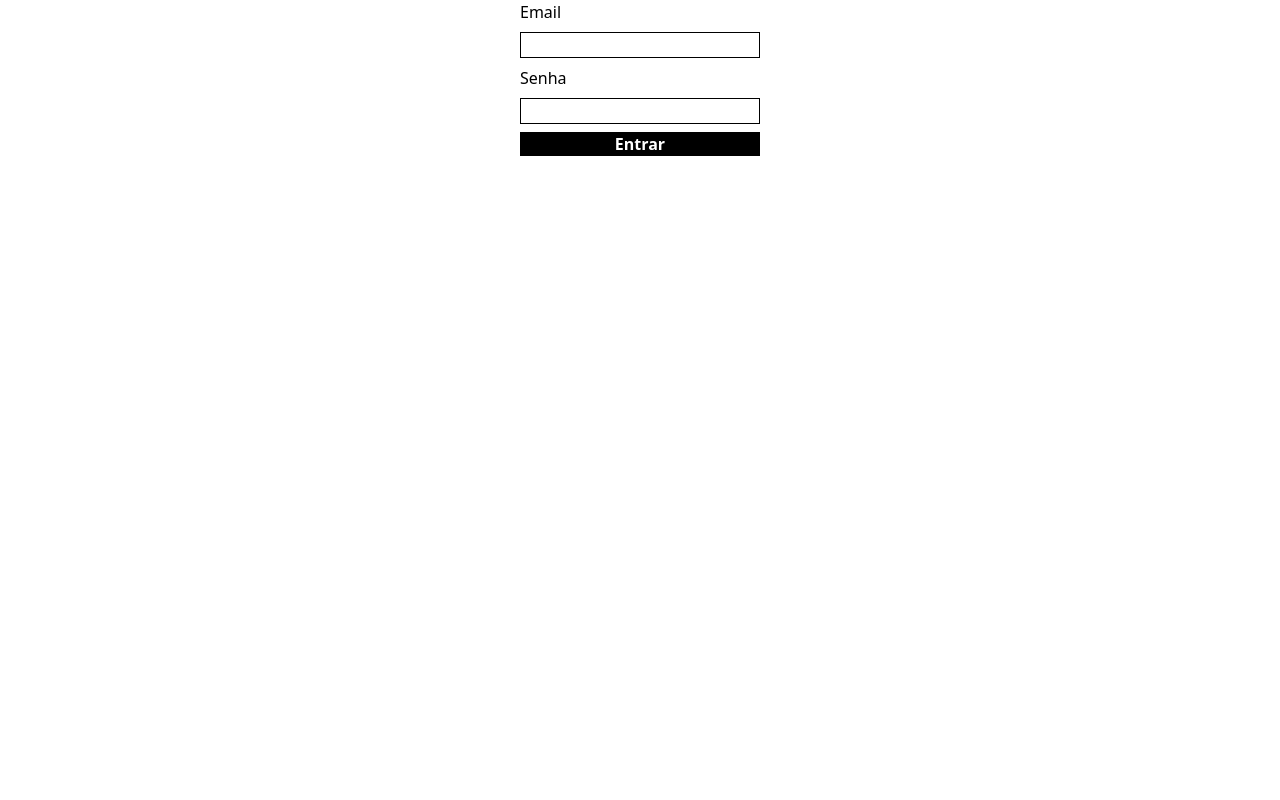
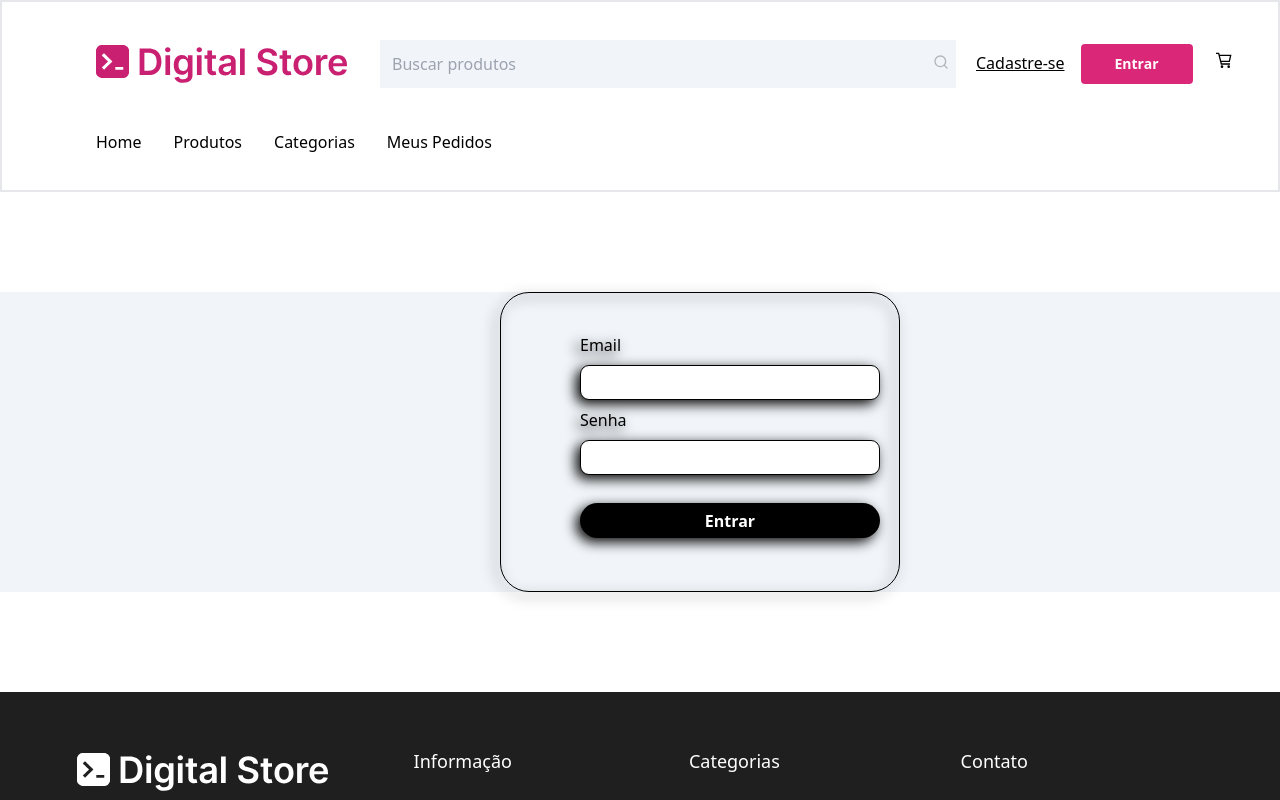
Before and after one commit to ayrandev/PROJETO-DIGITAL-STORE, a React (Vite) app in the folder FRONT-END/: page /LoginPage in a window 1280 px wide. Shown: the top 800 px of the page. Built offline with nearby package versions, Linux system fonts and the light colour scheme.

Commit message:
Atualizando projeto com front e produtos do back

```diff
--- a/FRONT-END/src/components/FilterBy.jsx
+++ b/FRONT-END/src/components/FilterBy.jsx
@@ -5,7 +5,7 @@ function FilterBy (){
 
     return(
 
-        <div className="h-[480px] py-[10px] w-[600px] bg-white rounded border drop-shadow-[6px_16px_30px_#6962620D]">
+        <div className="h-[480px] py-[10px] w-[250px] ml-[30px] bg-white rounded border drop-shadow-[6px_16px_30px_#6962620D]">
             <span className="font-bold text-lg ml-6">Filtrar por: <br /></span>
             <div className="border-t border-gray-300 my-4 ml-6 w-[80%]">  </div>
             <div className="ml-6 my-3.5">
--- a/FRONT-END/src/components/FormLogin.jsx
+++ b/FRONT-END/src/components/FormLogin.jsx
@@ -1,34 +1,24 @@
 import { useState } from "react";
+import Layout from "./Layout";
 
-export default function LoginPage() {
+ function LoginPage() {
 
-    const [email, setEmail] = useState("");
-    const [password, setPassword] = useState("");
-    const submitHandler = (event) => {
-        event.preventDefault();
-        let options = {
-            method: "POST",
-            headers: {
-                "Content-type": "application/json"
-            },
-            body: JSON.stringify({
-                email, password
-            })
-        }
-        fetch('http://localhost:3000/users/token', options)
-            .then(response => response.json())
-            .then(body => {
-                localStorage.setItem('token', body.token);
-                location.href = '/admin'
-            })
-    }
     return (
-        <form className="flex flex-col w-60 m-auto gap-2" onSubmit={submitHandler}>
-            <label htmlFor="">Email</label>
-            <input type="text" className="border border-black" onChange={event => setEmail(event.target.value)} />
-            <label htmlFor="">Senha</label>
-            <input type="password" className="border border-black" onChange={event => setPassword(event.target.value)} />
-            <button className="bg-black text-white font-bold">Entrar</button>
-        </form>
-    );
+    <>
+    <Layout>
+        <div className="border border-black w-[400px] h-[300px] ml-[500px] mt-[100px] bg-transparent drop-shadow-[-3.61px_4.52px_6.52px_#000000] rounded-[29px]">
+            <form className="flex flex-col w-60 m-auto gap-2 mt-[40px]  ">
+                <label htmlFor="">Email</label>
+                <input type="text" className="border border-black w-[300px] h-[35px] rounded-[9px]"/>
+                <label htmlFor="">Senha</label>
+                <input type="password" className="border border-black w-[300px] h-[35px] rounded-[9px]"/>
+                <button className="bg-black text-white font-bold w-[300px] h-[35px] rounded-[29px] mt-[20px]">Entrar</button>
+            </form>
+        </div>
+    </Layout>
+    </>
+    )
+
 }
+
+export default LoginPage;
--- a/FRONT-END/src/components/Layout.jsx
+++ b/FRONT-END/src/components/Layout.jsx
@@ -2,7 +2,7 @@ import Footer from "./Footer";
 import Header from "./hearder-comp/Header";
 
 
-export default function Layout (props){
+ function Layout (props){
     return (
       <>
             <Header/>
@@ -13,3 +13,5 @@ export default function Layout (props){
       </>
     )
 }
+
+export default Layout;
--- a/FRONT-END/src/components/ProductCard.jsx
+++ b/FRONT-END/src/components/ProductCard.jsx
@@ -6,7 +6,7 @@ export default function ProductCard(props){
         <div className="absolute w-[96px] h-[32px] bg-[#E7FF86] drop-shadow-[-3.61px_4.52px_6.52px_#000000] rounded-[29px] mt-3 ml-5 text-center text-sm font-bold leading-[22px]">30% OFF</div>
         <img src={props.image} alt={props.name} />
 
-          <div className="flex flex-col gap-1">
+          <div className="flex flex-col">
             <span className="text-xs text-[#8F8F8F] ">Tênis</span>
             <span className="text-2xl font-normal leading-[38px]">{props.name}</span>
             <div className="flex gap-2 ">
--- a/FRONT-END/src/components/hearder-comp/HeaderDir.jsx
+++ b/FRONT-END/src/components/hearder-comp/HeaderDir.jsx
@@ -4,7 +4,7 @@ function HeaderDir (){
     return(
         <div className=" w-60 h-11 absolute top-11 left-[75%]">
         <a className="underline px-4" href="#">Cadastre-se</a>
-        <button className="w-28 h-10 rounded bg-pink-600 text-white font-bold text-sm px-4" >Entrar</button>
+        <a href="http://localhost:5173/LoginPage"><button className="w-28 h-10 rounded bg-pink-600 text-white font-bold text-sm px-4" >Entrar</button></a>
         </div>
     )
 }
--- a/FRONT-END/src/routes.jsx
+++ b/FRONT-END/src/routes.jsx
@@ -10,7 +10,6 @@ import LoginPage from "./components/FormLogin";
 export default createBrowserRouter(createRoutesFromElements(
     <>
         <Route path="/" element={<HomePage/>} />
-        <Route path="/HomePage" element={<HomePage/>} />
         <Route path="/ProductListing" element={<ProductListingPage/>}/>
         <Route path="/LoginPage" element={<LoginPage/>}/>
     </>
```
Also changed, not shown: FRONT-END/src/pages/LoginPage.jsx (+6 -5 lines), 2 other files (tests, documents, lock files or other folders).
